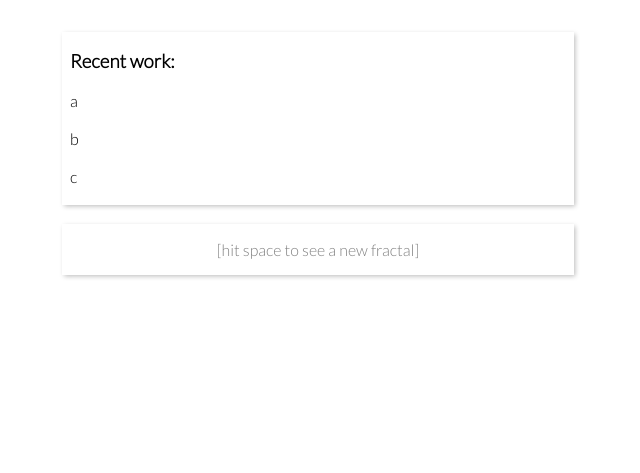
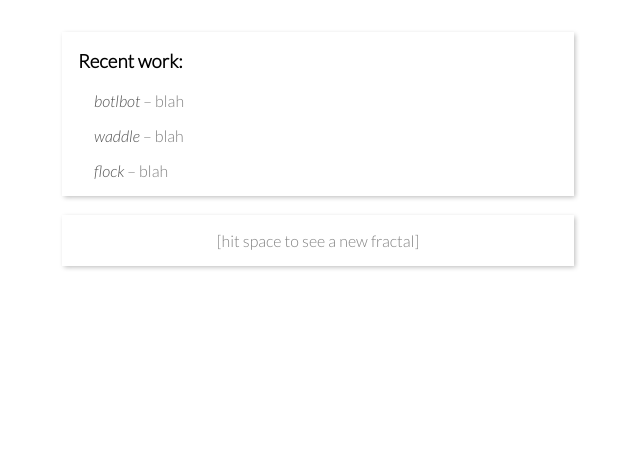
Before and after one commit to nthaniel/branch, a website: page index.html in a window 1280 px wide. Shown: the part 327-800 px from the top of the page, without its empty margins (322-962 px from the left). Drawn offline with nearby package versions, Linux system fonts and the light colour scheme.

Commit message:
Add styling and links for recent work section

```diff
--- a/index.html
+++ b/index.html
@@ -30,9 +30,15 @@
     </div>
     <div class="paper">
       <h3>Recent work:</h3>
-      <div>a<br><br></div>
-      <div>b<br><br></div>
-      <div>c<br><br></div>
+      <div class="project">
+        <p><a href="http://www.botlbot.xyz">botlbot</a> – blah</p>
+      </div>
+      <div class="project">
+        <p><a href="https://github.com/savory-penguin/waddle">waddle</a> – blah</p>
+      </div>
+      <div class="project">
+        <p><a href="https://github.com/savory-penguin/flock">flock</a> – blah</p>
+      </div>
     </div>
     <br>
     <div class="paper hint">
--- a/style.css
+++ b/style.css
@@ -12,7 +12,6 @@
   z-index: 1;
 }
 
-
 .paper {
   z-index: 1;
   width: 40%;
@@ -23,8 +22,8 @@
   /*background-image: linear-gradient(to top, rgba(255, 255, 255, 1) 80%, rgba(255, 255, 255, 0.7) 100%);*/
   box-shadow: 0.1rem 0.1rem 0.3rem #BBB;
   top: 0; left: 0; bottom: 0; right: 0;
-  padding-left: 0.5rem;
-  padding-right: 0.5rem;
+  padding-left: 1rem;
+  padding-right: 1rem;
 }
 
 .titlebox {
@@ -71,6 +70,17 @@
   text-align: center;
 }
 
+.project a {
+  margin-left: 1rem;
+  font-style: italic;
+  text-decoration: none;
+  color: #505050;
+}
+
+.project p {
+  color: grey;
+}
+
 svg {
   z-index: 0;
 }
```
